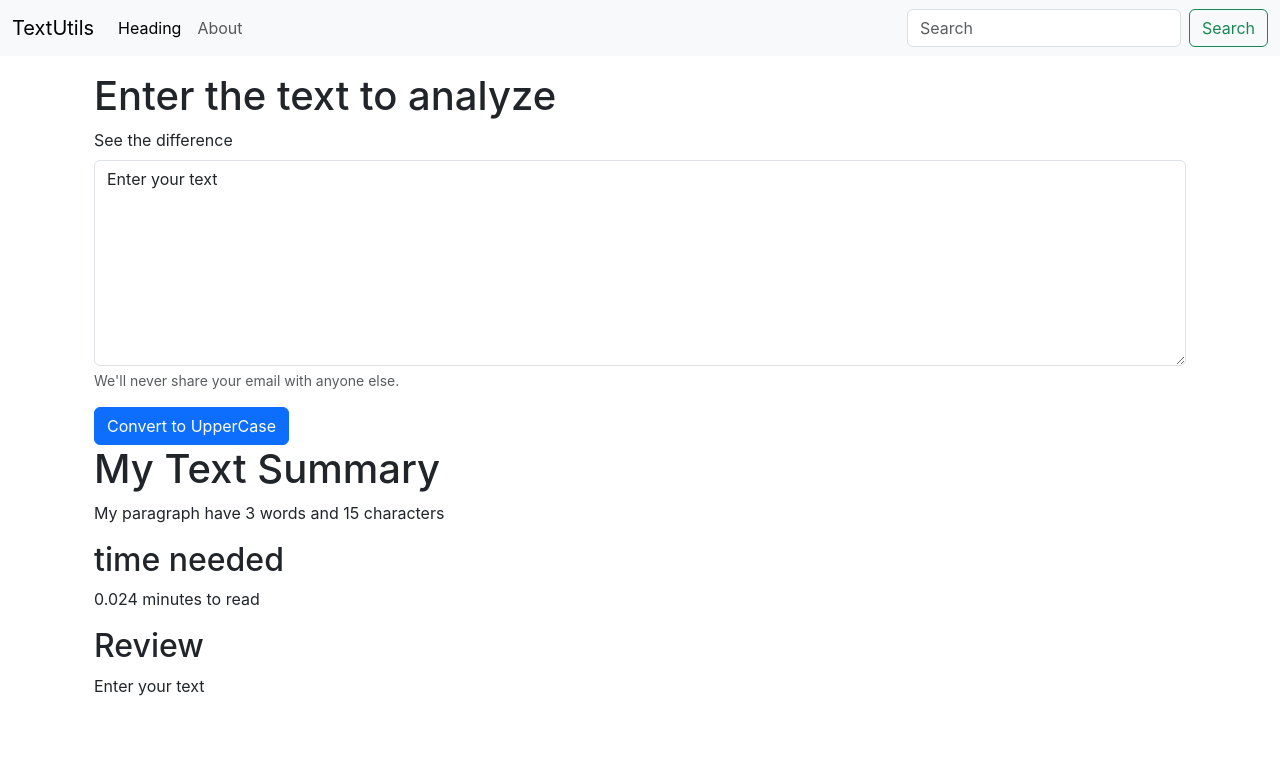
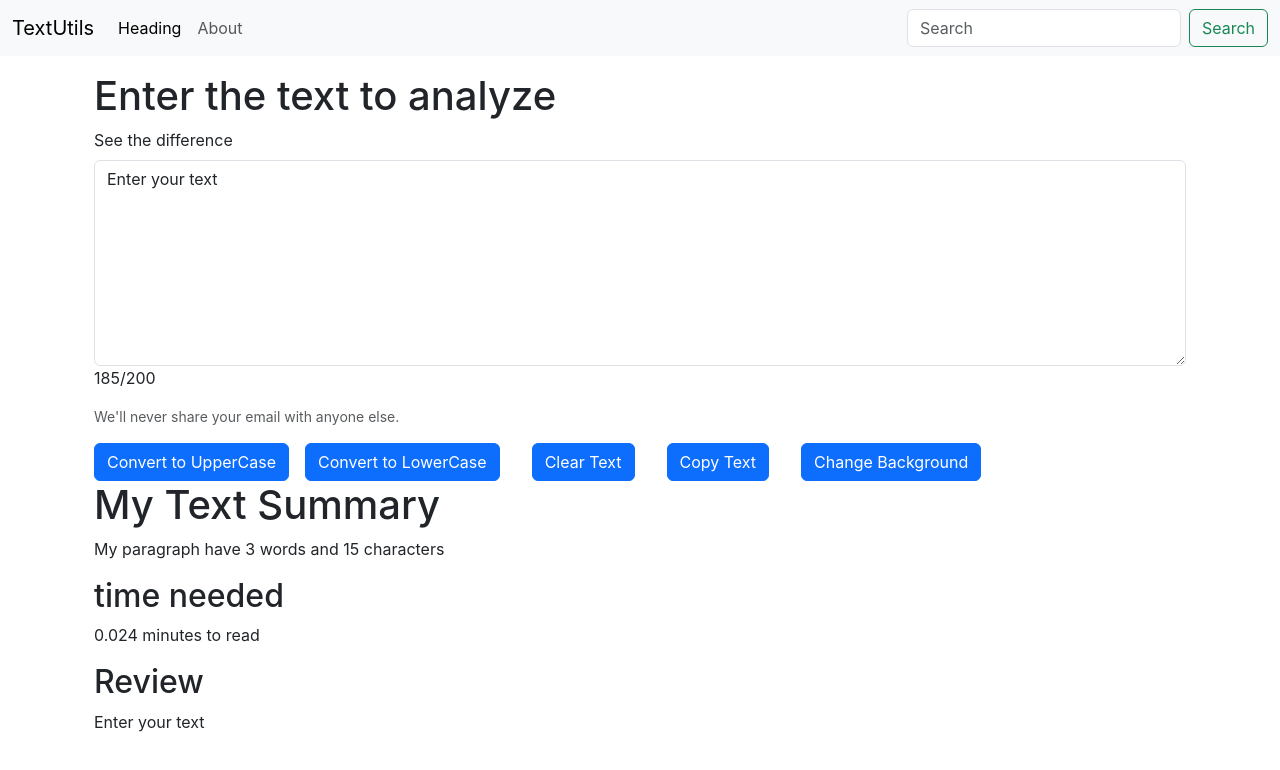
Before and after one commit to Jeet7781-mahi/Practice, a React (Create React App) app in the folder initials/: page / in a window 1280 px wide. Shown: the top 770 px of the page. Built offline with nearby package versions, Linux system fonts and the light colour scheme.

Commit message:
Update textform
State practice

```diff
--- a/initials/src/components/TextForm.js
+++ b/initials/src/components/TextForm.js
@@ -3,14 +3,34 @@ import React,{useState} from 'react'
 
 export default function TextForm(params) {
     const[text,setText]=useState("Enter your text");
+    const[background,setBackground]=useState("white");
+    const bgColor =()=>{
+        //let cs=document.getElementById("root").css(background,'darkcyan')
+        setBackground("darkcyan")
+    }
     const handleUpClick = ()=>{
         console.log("Clicked the button")
         let newText=text.toUpperCase()
         setText(newText)
     }
+    const handleDownClick=()=>{
+        const lowKey=text.toLowerCase()
+        setText(lowKey)
+    }
+    const clearOnClick=()=>{
+        const clearText=""
+        setText(clearText)
+    }
+    const copyClipBoard = () =>{
+        const newText1 =navigator.clipboard.writeText(text)
+        setText(newText1)
+    }
     const handleOnChange = (event) =>{
         console.log("Now the text-area is writtable")
+
         setText(event.target.value)
+
+
     }
 
     return (
@@ -21,9 +41,14 @@ export default function TextForm(params) {
                     <h1>{params.heading}</h1>
                     <label htmlFor="myBox" className="form-label">See the difference</label>
                     <textarea type="email" rows={8} value={text} onChange={handleOnChange} className="form-control" id="exampleInputEmail1" aria-describedby="emailHelp" />
+                    <p>{200-text.length}/{200}</p>
                     <div id="myBox" className="form-text">We'll never share your email with anyone else.</div>
                 </div>
                 <button type="button" className="btn btn-primary" onClick={handleUpClick}>Convert to UpperCase</button>
+                <button type="button" className="btn btn-primary mx-3" onClick={handleDownClick}>Convert to LowerCase</button>
+                <button type="button" className="btn btn-primary mx-3" onClick={clearOnClick}>Clear Text</button>
+                <button type="button" className="btn btn-primary mx-3" onClick={copyClipBoard}>Copy Text</button>
+                <button type="button" className="btn btn-primary mx-3" onClick={bgColor}>Change Background</button>
             </form>
         </div>
         <div className="container">
```
